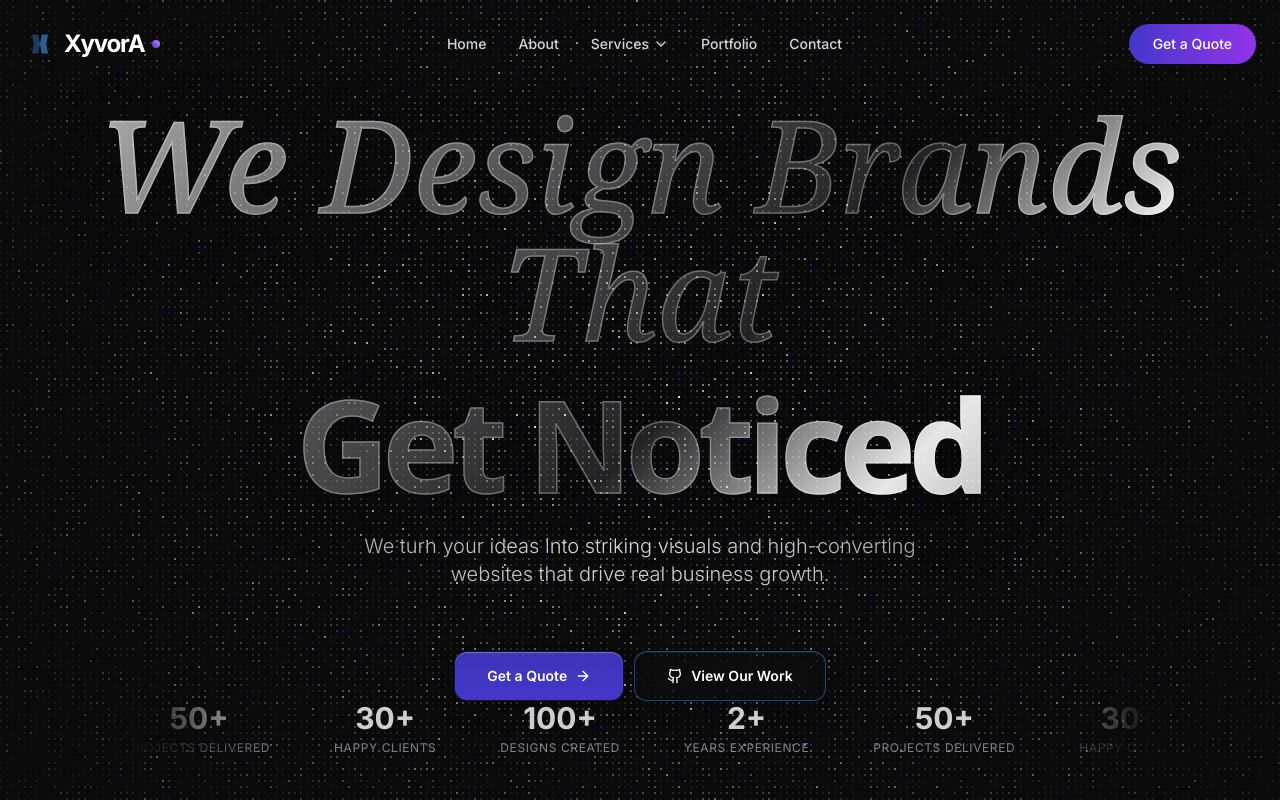
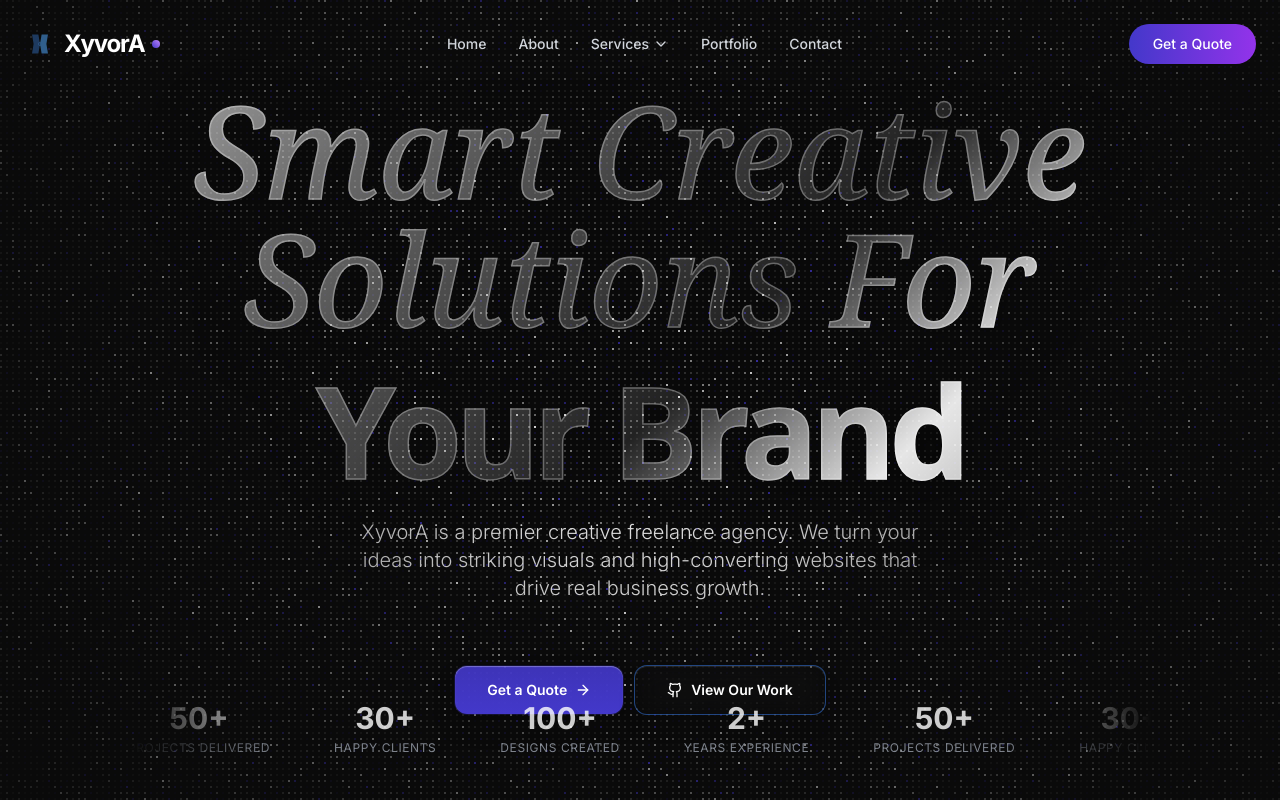
Before and after one commit to murali24806/xyvora, a Next.js app: page / in a window 1280 px wide. Shown: the top 800 px of the page. Built offline with nearby package versions, Linux system fonts and the light colour scheme.

Commit message:
Optimize keywords for SEO

```diff
--- a/app/layout.tsx
+++ b/app/layout.tsx
@@ -6,8 +6,9 @@ const inter = Inter({ subsets: ["latin"] });
 
 export const metadata: Metadata = {
   metadataBase: new URL('https://www.xyvora.co.in'),
-  title: "XyvorA | Smart Creative Solutions",
-  description: "XyvorA is a creative services freelance agency providing complete brand growth through smart creative solutions.",
+  title: "XyvorA | Smart Creative Solutions & Freelance Agency",
+  description: "XyvorA is a creative services freelance agency providing complete brand growth through smart creative solutions, web design, and digital marketing.",
+  keywords: ["XyvorA", "smart creative solutions", "freelance agency", "web design", "digital marketing", "creative services", "brand growth", "UI/UX design", "web development"],
 };
 
 export default function RootLayout({
--- a/components/Hero.tsx
+++ b/components/Hero.tsx
@@ -14,9 +14,9 @@ export default function Hero() {
     <section id="home" className="relative flex flex-col items-center">
       <div className="w-full">
         <PixelHero
-          word1="We Design Brands That"
-          word2="Get Noticed"
-          description="We turn your ideas into striking visuals and high-converting websites that drive real business growth."
+          word1="Smart Creative Solutions For"
+          word2="Your Brand"
+          description="XyvorA is a premier creative freelance agency. We turn your ideas into striking visuals and high-converting websites that drive real business growth."
           primaryCta="Get a Quote"
           primaryCtaMobile="Quote"
           secondaryCta="View Our Work"
```
